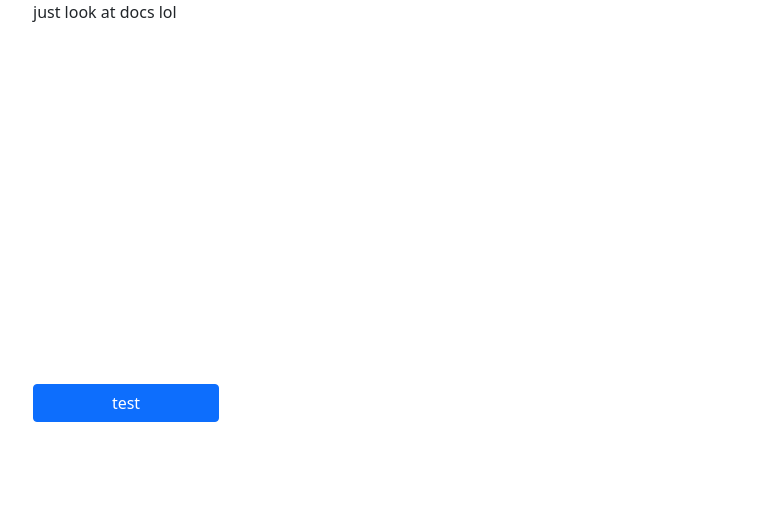
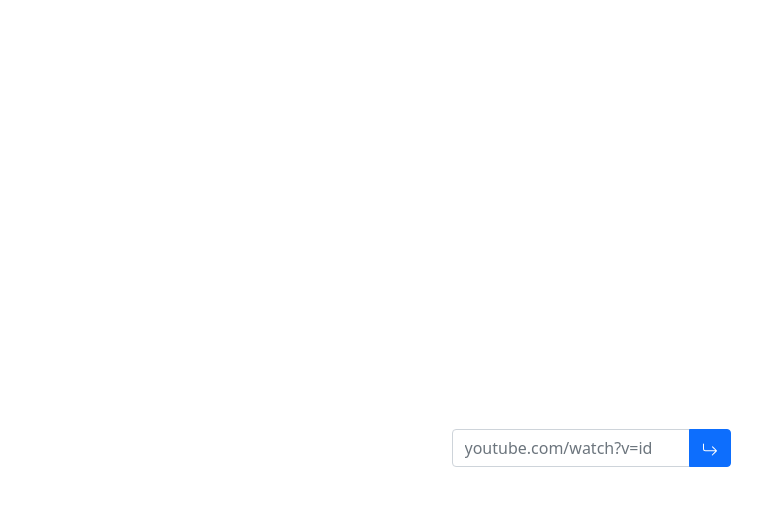
Before and after one commit to alexbluo/youtube-semantic-search, a Next.js app: page / in a window 1280 px wide. Shown: the top 506 px of the page, without its empty margins (49-811 px from the left). Built offline with nearby package versions, Linux system fonts and the light colour scheme.

Commit message:
redo main page and add handlers with query params set up

```diff
--- a/package.json
+++ b/package.json
@@ -12,8 +12,10 @@
     "@popperjs/core": "^2.11.5",
     "axios": "^0.26.1",
     "bootstrap": "^5.1.3",
+    "classnames": "^2.3.1",
     "next": "12.1.4",
     "openai": "^2.0.5",
+    "qs": "^6.10.3",
     "react": "^17.0.2",
     "react-dom": "^17.0.2",
     "react-player": "^2.10.0"
--- a/pages/_app.tsx
+++ b/pages/_app.tsx
@@ -1,7 +1,7 @@
 import { useEffect } from "react";
 import type { AppProps } from "next/app";
 import "bootstrap/dist/css/bootstrap.css";
-import "../styles/globals.css";
+import "../styles/globals.scss";
 
 const App = ({ Component, pageProps }: AppProps) => {
   useEffect(() => {
--- a/pages/api/ai.ts
+++ b/pages/api/aisearch.ts
@@ -1,5 +1,5 @@
+import type { NextApiRequest, NextApiResponse } from "next";
 import { Configuration, OpenAIApi } from "openai";
-import type { NextApiRequest, NextApiResponse } from "next";
 
 export default async function handler(
   req: NextApiRequest,
@@ -10,6 +10,7 @@ export default async function handler(
   });
   const openai = new OpenAIApi(configuration);
 
+  // run multiple queries with promise.all and averaging?
   const response = await openai.createSearch("babbage", {
     documents: ["buhmbooo"],
     query: "buhmbo",
--- a/pages/api/hello.ts
+++ /dev/null
@@ -1,13 +0,0 @@
-// Next.js API route support: https://nextjs.org/docs/api-routes/introduction
-import type { NextApiRequest, NextApiResponse } from "next";
-
-type Data = {
-  name: string;
-};
-
-export default function handler(
-  req: NextApiRequest,
-  res: NextApiResponse<Data>
-) {
-  res.status(200).json({ name: "John Doe" });
-}
--- a/pages/api/transcript.ts
+++ b/pages/api/transcript.ts
@@ -5,19 +5,13 @@ export default async function handler(
   req: NextApiRequest,
   res: NextApiResponse
 ) {
-  const process = spawn("python", ["./scripts/transcript.py"]);
+  const process = spawn("python", ["./scripts/transcript.py", /** req.query.v */]);
 
   process.stdout.on("data", (data) => {
-    console.log(data.toString("utf8"));
+    res.json(data);
   });
 
   process.stderr.on("data", (data) => {
-    console.log(data.toString("utf8"));
+    res.json(data);
   });
-
-  process.stderr.on("close", () => {
-    console.log("Closed");
-  });
-
-  res.json({ captions: "hi" });
 }
--- a/pages/index.tsx
+++ b/pages/index.tsx
@@ -1,15 +1,54 @@
+import { useState, ChangeEvent, FormEvent } from "react";
 import type { NextPage } from "next";
+import { useRouter } from "next/router";
 import ReactPlayer from "react-player/youtube";
 import Head from "next/head";
 import Image from "next/image";
-import styles from "../styles/Home.module.css";
+import "../styles/Home.module.scss";
 
 const Home: NextPage = () => {
+  const router = useRouter();
+  const [link, setLink] = useState("");
+  // const [isValidLink, setIsValidLink] = useState(true);
+
+  function handleLinkInput(event: ChangeEvent<HTMLInputElement>) {
+    // TODO: validate link?
+    setLink(event.target.value);
+  }
+
+  function handleLinkSubmit(event: FormEvent<HTMLFormElement>) {
+    event.preventDefault();
+    // router.push()
+  }
+
   return (
-    <div className="container">
-      <div className="flex-row row-cols-md-6"> just look at docs lol
-        <ReactPlayer url="https://www.youtube.com/watch?v=7d7-etf-wNI" />
-        <button className="btn btn-primary">test</button>
+    <div className="container py-5">
+      <div className="d-flex align-items-center justify-content-center w-100 vh-100">
+        <form className="input-group w-25" onSubmit={handleLinkSubmit}>
+          <input
+            className="form-control"
+            type="form"
+            placeholder="youtube.com/watch?v=id"
+            aria-label="Video Link"
+            aria-describedby="button-addon1"
+            onChange={handleLinkInput}
+          />
+          <button className="btn btn-primary" type="submit">
+            <svg
+              xmlns="http://www.w3.org/2000/svg"
+              width="16"
+              height="16"
+              fill="currentColor"
+              className="bi bi-arrow-return-right"
+              viewBox="0 0 16 16"
+            >
+              <path
+                fillRule="evenodd"
+                d="M1.5 1.5A.5.5 0 0 0 1 2v4.8a2.5 2.5 0 0 0 2.5 2.5h9.793l-3.347 3.346a.5.5 0 0 0 .708.708l4.2-4.2a.5.5 0 0 0 0-.708l-4-4a.5.5 0 0 0-.708.708L13.293 8.3H3.5A1.5 1.5 0 0 1 2 6.8V2a.5.5 0 0 0-.5-.5z"
+              />
+            </svg>
+          </button>
+        </form>
       </div>
     </div>
   );
--- a/styles/globals.css
+++ b/styles/globals.scss
@@ -14,6 +14,6 @@ a {
   text-decoration: none;
 }
 
-//* {
+/* {
   box-sizing: border-box;
 } */
```
Also changed, not shown: styles/Home.module.css (added), styles/Home.module.scss (added), 2 other files (tests, documents, lock files or other folders).
